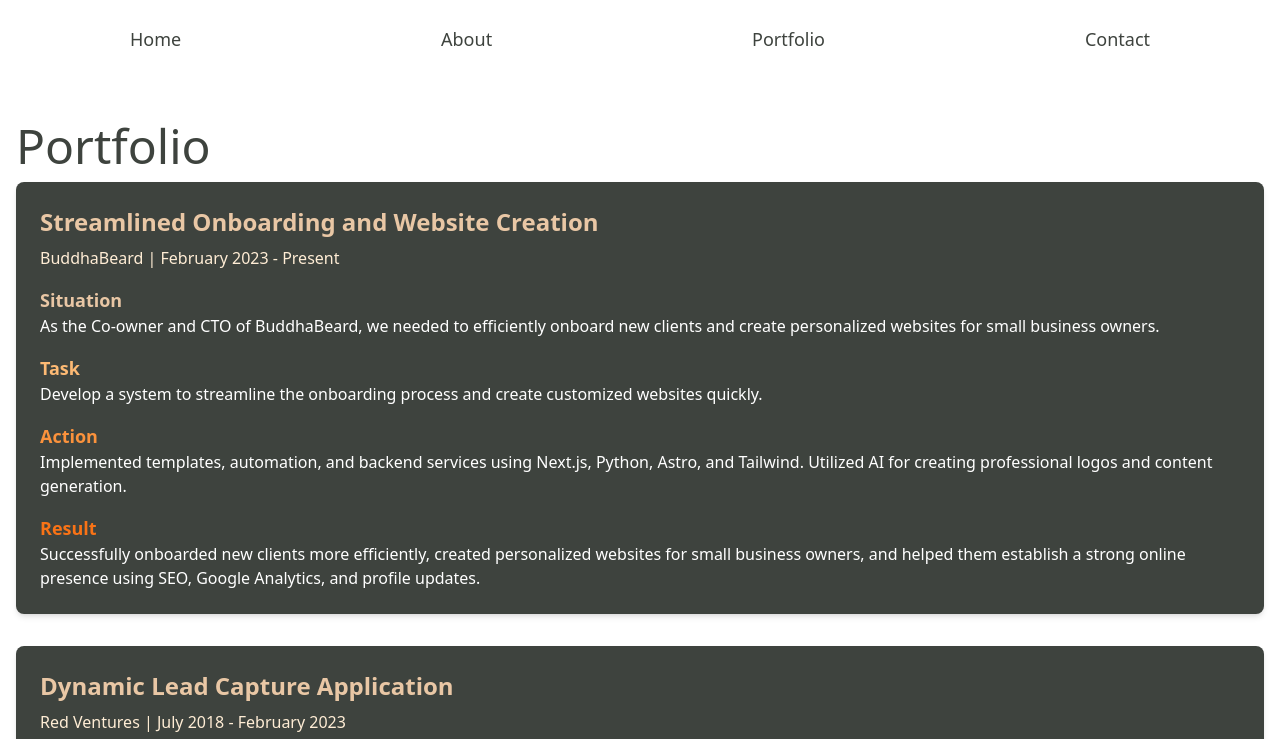
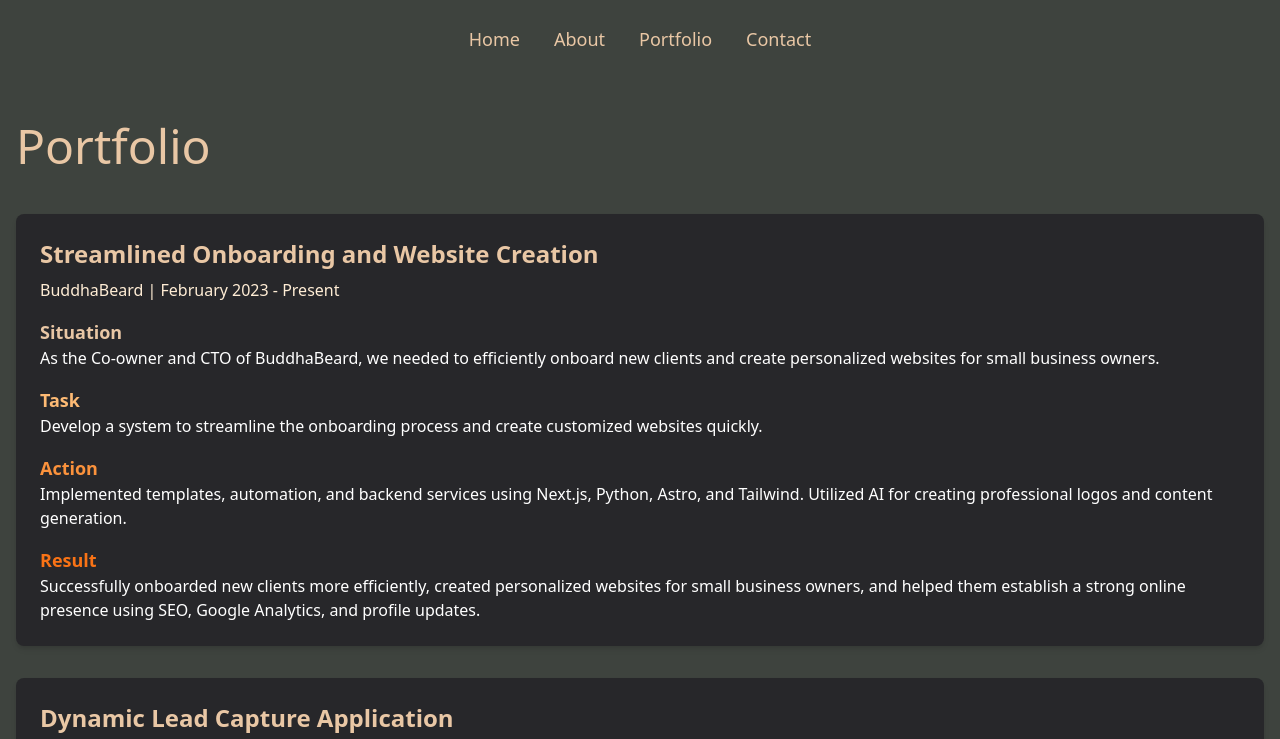
Before and after one commit to mdxprograms/joshwaller.dev, an Astro site: page /portfolio in a window 1280 px wide. Shown: the top 739 px of the page. Built offline with nearby package versions, Linux system fonts and the light colour scheme; Astro itself is replaced by a stand-in of ours.

Commit message:
adds astro components for the portfolio page

```diff
--- a/src/components/IntroBlock.astro
+++ b/src/components/IntroBlock.astro
@@ -1,4 +1,7 @@
 ---
+import ProfileImage from "../images/profile_image.jpg";
+import { Image } from "astro:assets";
+
 type Props = {
   name: string;
   summary: string;
@@ -7,7 +10,8 @@
 const { name, summary } = Astro.props;
 ---
 
-<div class="space-y-2 p-6 lg:p-12 bg-secondary-500 text-center">
+<div class="space-y-2 p-6 lg:p-12 text-center lg:w-1/2 mx-auto">
   <h1 class="text-accent-200 text-h1 font-bold my-0">{name}</h1>
-  <p class="text-white max-w-96 mx-auto lg:text-lg">{summary}</p>
+  <Image src={ProfileImage} alt="profile-img" class="rounded-full mx-auto" />
+  <p class="text-white mx-auto lg:text-lg">{summary}</p>
 </div>
--- a/src/components/Navbar.astro
+++ b/src/components/Navbar.astro
@@ -1,11 +1,19 @@
 ---
+const pathname = new URL(Astro.request.url).pathname;
+const currentPath = pathname.slice(1);
+
 const navLinkClass =
-  "text-secondary-500 border border-transparent hover:border-secondary-500 p-2 lg:text-lg";
+  "text-accent-200 border border-transparent hover:border-accent-200 p-2 lg:text-lg";
+
+const activeClass = "border-accent-200";
+
+const getNavLinkClass = (path: string) =>
+  path === currentPath ? `${navLinkClass} ${activeClass}` : navLinkClass;
 ---
 
-<nav class="bg-white flex justify-around my-4" role="navigation">
-  <a href="/" class={navLinkClass}>Home</a>
-  <a href="/about" class={navLinkClass}>About</a>
-  <a href="/portfolio" class={navLinkClass}>Portfolio</a>
-  <a href="/contact" class={navLinkClass}>Contact</a>
+<nav class="flex justify-center my-4 space-x-4" role="navigation">
+  <a href="/" class={getNavLinkClass("")}>Home</a>
+  <a href="/about" class={getNavLinkClass("about")}>About</a>
+  <a href="/portfolio" class={getNavLinkClass("portfolio")}>Portfolio</a>
+  <a href="/contact" class={getNavLinkClass("contact")}>Contact</a>
 </nav>
--- a/src/components/PortfolioItem.astro
+++ b/src/components/PortfolioItem.astro
@@ -12,7 +12,7 @@
 const { title, company, date, situation, task, action, result } = Astro.props;
 ---
 
-<div class="bg-secondary-500 shadow-md rounded-lg p-6 mb-8">
+<div class="bg-secondary-800 shadow-md rounded-lg p-6 mb-8">
   <h2 class="text-2xl font-bold text-accent-200 mb-2">{title}</h2>
   <p class="text-accent-100 mb-4">{company} | {date}</p>
 
--- a/src/layouts/Layout.astro
+++ b/src/layouts/Layout.astro
@@ -19,7 +19,7 @@
     <meta name="generator" content={Astro.generator} />
     <title>{title}</title>
   </head>
-  <body class="bg-white">
+  <body class="bg-secondary-500">
     <Navbar />
     <slot />
   </body>
--- a/src/pages/portfolio.astro
+++ b/src/pages/portfolio.astro
@@ -6,7 +6,7 @@
 
 <Layout title="Josh Waller">
   <main class="container mx-auto px-4 py-8">
-    <h1 class="text-secondary-500 text-h1">Portfolio</h1>
+    <h1 class="text-accent-200 text-h1 mb-8">Portfolio</h1>
     <div>
       {portfolioItems.map((item) => <PortfolioItem {...item} />)}
     </div>
```
